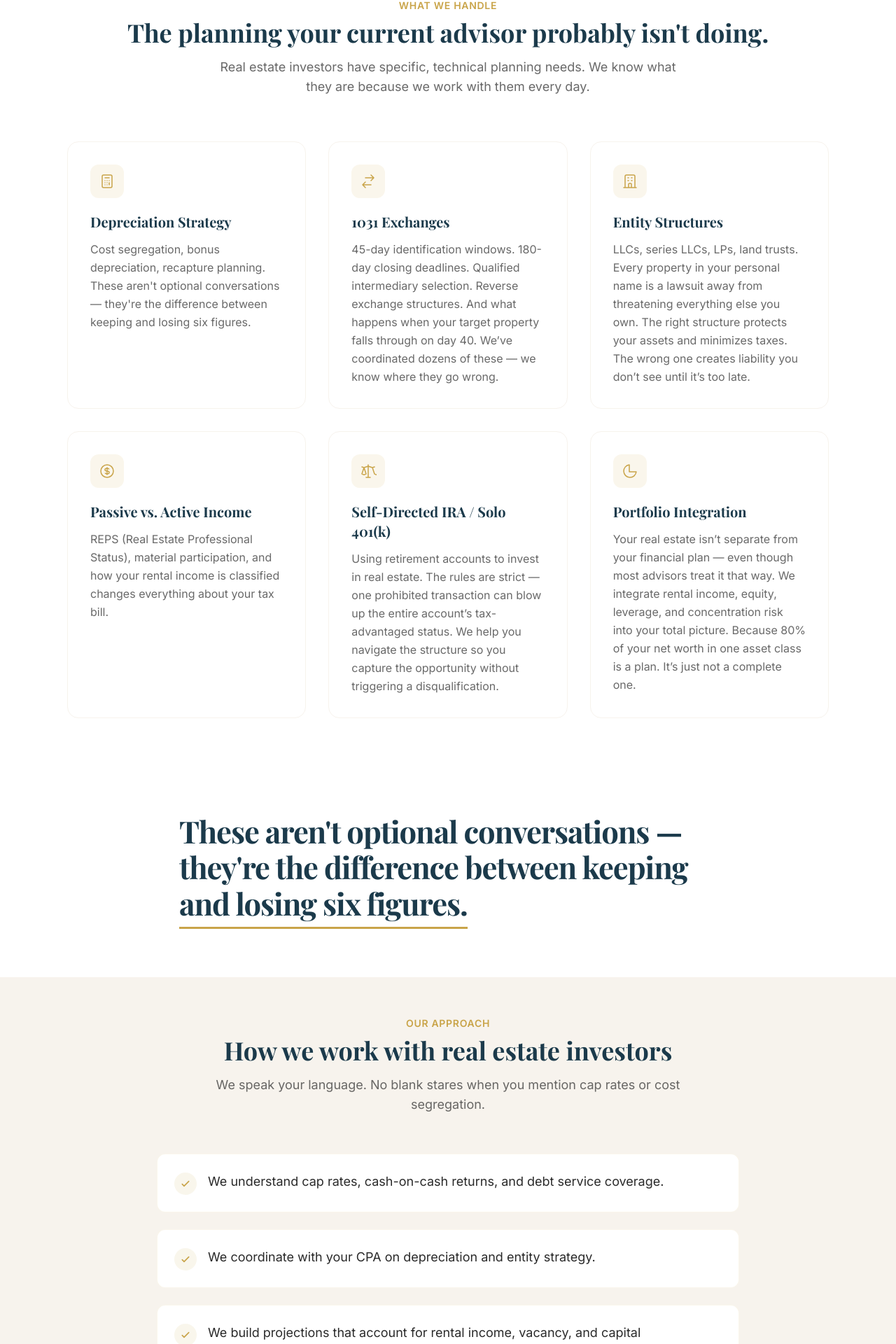
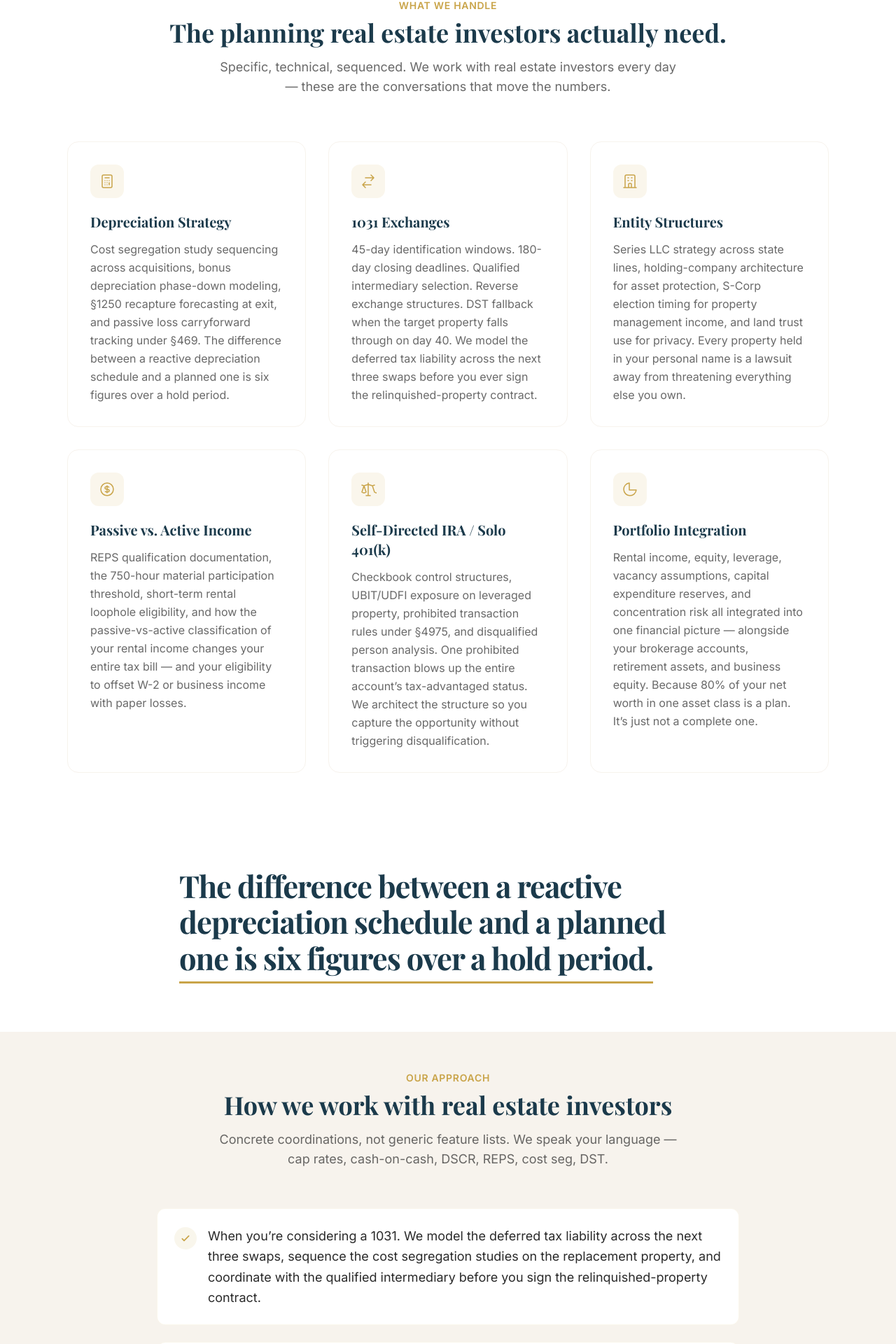
Before and after one commit to jsaint22/wiy-marketing-site, a Next.js app: page /for-real-estate-investors in a window 1280 px wide. Shown: the part 875-2795 px from the top of the page at 70% size. Built offline with nearby package versions, Linux system fonts and the light colour scheme.

Commit message:
copy(/for-real-estate-investors): tactical pain-point cards + pull-quote re-selection + scrub anti-AUM — $142K case study + disclosure preserved verbatim

```diff
--- a/src/app/for-real-estate-investors/page.tsx
+++ b/src/app/for-real-estate-investors/page.tsx
@@ -17,47 +17,47 @@ const painPoints = [
   {
     title: "Depreciation Strategy",
     description:
-      "Cost segregation, bonus depreciation, recapture planning. These aren't optional conversations — they're the difference between keeping and losing six figures.",
+      "Cost segregation study sequencing across acquisitions, bonus depreciation phase-down modeling, §1250 recapture forecasting at exit, and passive loss carryforward tracking under §469. The difference between a reactive depreciation schedule and a planned one is six figures over a hold period.",
     icon: "M9 7h6m0 10v-3m-3 3h.01M9 17h.01M9 14h.01M12 14h.01M15 11h.01M12 11h.01M9 11h.01M7 21h10a2 2 0 002-2V5a2 2 0 00-2-2H7a2 2 0 00-2 2v14a2 2 0 002 2z",
   },
   {
     title: "1031 Exchanges",
     description:
-      "45-day identification windows. 180-day closing deadlines. Qualified intermediary selection. Reverse exchange structures. And what happens when your target property falls through on day 40. We\u2019ve coordinated dozens of these — we know where they go wrong.",
+      "45-day identification windows. 180-day closing deadlines. Qualified intermediary selection. Reverse exchange structures. DST fallback when the target property falls through on day 40. We model the deferred tax liability across the next three swaps before you ever sign the relinquished-property contract.",
     icon: "M8 7h12m0 0l-4-4m4 4l-4 4m0 6H4m0 0l4 4m-4-4l4-4",
   },
   {
     title: "Entity Structures",
     description:
-      "LLCs, series LLCs, LPs, land trusts. Every property in your personal name is a lawsuit away from threatening everything else you own. The right structure protects your assets and minimizes taxes. The wrong one creates liability you don\u2019t see until it\u2019s too late.",
+      "Series LLC strategy across state lines, holding-company architecture for asset protection, S-Corp election timing for property management income, and land trust use for privacy. Every property held in your personal name is a lawsuit away from threatening everything else you own.",
     icon: "M19 21V5a2 2 0 00-2-2H7a2 2 0 00-2 2v16m14 0h2m-2 0h-5m-9 0H3m2 0h5M9 7h1m-1 4h1m4-4h1m-1 4h1m-5 10v-5a1 1 0 011-1h2a1 1 0 011 1v5m-4 0h4",
   },
   {
     title: "Passive vs. Active Income",
     description:
-      "REPS (Real Estate Professional Status), material participation, and how your rental income is classified changes everything about your tax bill.",
+      "REPS qualification documentation, the 750-hour material participation threshold, short-term rental loophole eligibility, and how the passive-vs-active classification of your rental income changes your entire tax bill — and your eligibility to offset W-2 or business income with paper losses.",
     icon: "M12 8c-1.657 0-3 .895-3 2s1.343 2 3 2 3 .895 3 2-1.343 2-3 2m0-8c1.11 0 2.08.402 2.599 1M12 8V7m0 1v8m0 0v1m0-1c-1.11 0-2.08-.402-2.599-1M21 12a9 9 0 11-18 0 9 9 0 0118 0z",
   },
   {
     title: "Self-Directed IRA / Solo 401(k)",
     description:
-      "Using retirement accounts to invest in real estate. The rules are strict — one prohibited transaction can blow up the entire account\u2019s tax-advantaged status. We help you navigate the structure so you capture the opportunity without triggering a disqualification.",
+      "Checkbook control structures, UBIT/UDFI exposure on leveraged property, prohibited transaction rules under §4975, and disqualified person analysis. One prohibited transaction blows up the entire account’s tax-advantaged status. We architect the structure so you capture the opportunity without triggering disqualification.",
     icon: "M3 6l3 1m0 0l-3 9a5.002 5.002 0 006.001 0M6 7l3 9M6 7l6-2m6 2l3-1m-3 1l3 9a5.002 5.002 0 006.001 0M18 7l3 9m-3-9l-6-2m0-2v2m0 16V5m0 16H9m3 0h3",
   },
   {
     title: "Portfolio Integration",
     description:
-      "Your real estate isn\u2019t separate from your financial plan — even though most advisors treat it that way. We integrate rental income, equity, leverage, and concentration risk into your total picture. Because 80% of your net worth in one asset class is a plan. It\u2019s just not a complete one.",
+      "Rental income, equity, leverage, vacancy assumptions, capital expenditure reserves, and concentration risk all integrated into one financial picture — alongside your brokerage accounts, retirement assets, and business equity. Because 80% of your net worth in one asset class is a plan. It’s just not a complete one.",
     icon: "M11 3.055A9.001 9.001 0 1020.945 13H11V3.055z",
   },
 ];
 
 const howWeWork = [
-  "We understand cap rates, cash-on-cash returns, and debt service coverage.",
-  "We coordinate with your CPA on depreciation and entity strategy.",
-  "We build projections that account for rental income, vacancy, and capital expenditures.",
-  "We help you decide: buy another property, or diversify into paper assets?",
-  "Flat fee — we don't charge more because your portfolio grew.",
+  "When you’re considering a 1031. We model the deferred tax liability across the next three swaps, sequence the cost segregation studies on the replacement property, and coordinate with the qualified intermediary before you sign the relinquished-property contract.",
+  "When you cross 750 hours of material participation. We document the REPS qualification, restructure the entity election, and model the passive loss release against your W-2 or business income.",
+  "When your STR generates $200K+/year. We design the entity around it, plan the depreciation timing under the short-term rental rules, and model the eventual exit — whether that’s a sale, a 1031, or a Delaware Statutory Trust roll.",
+  "When you’re weighing another property against the brokerage account. We model both scenarios — leverage, tax impact, liquidity, concentration risk, and your goals — and give you the numbers so you can make the call with confidence.",
+  "Flat fee. One number, set annually. It doesn’t change when you close on another property or when your portfolio value moves.",
 ];
 
 const faqs = [
@@ -79,7 +79,7 @@ const faqs = [
   {
     question: "What does your flat fee include for real estate investors?",
     answer:
-      "Everything. Tax strategy, investment management for your non-real-estate portfolio, 1031 exchange coordination, entity structure review, retirement planning, insurance review, and ongoing advice. One fee. No AUM percentage. No extra charges when you close on a new property.",
+      "Everything. Tax strategy, investment management for your non-real-estate portfolio, 1031 exchange coordination, entity structure review, retirement planning, insurance review, and ongoing advice. One flat fee, set annually. No extra charges when you close on a new property.",
   },
   {
     question: "Can you help me decide between buying more real estate and investing in the market?",
@@ -100,8 +100,8 @@ export default function ForRealEstateInvestorsPage() {
           15-min booking link as default primaryCta. */}
       <CinematicHero
         eyebrow="For Real Estate Investors"
-        headline="Real estate made you wealthy. Now protect it."
-        subhead="Most advisors see real estate as an alternative asset class. We see it as the engine of your financial life — and we plan around it accordingly."
+        headline="Your portfolio is complex. Your planning should match."
+        subhead="You’ve built positions in LTRs, syndications, maybe some STR or commercial. You have a CPA who files and a brokerage account no one is integrating. What you don’t have is one advisor coordinating the tax strategy, entity structure, estate plan, and exit timing across every property."
         primaryCta={{
           label: "Book your 15-minute intro call",
           href: "https://links.wealthinyourself.com/widget/bookings/wiy-15-min-call",
@@ -114,8 +114,8 @@ export default function ForRealEstateInvestorsPage() {
         <div className="max-w-6xl mx-auto px-4 sm:px-6 lg:px-8">
           <SectionHeading
             eyebrow="What We Handle"
-            title="The planning your current advisor probably isn't doing."
-            subtitle="Real estate investors have specific, technical planning needs. We know what they are because we work with them every day."
+            title="The planning real estate investors actually need."
+            subtitle="Specific, technical, sequenced. We work with real estate investors every day — these are the conversations that move the numbers."
           />
 
           <div className="mt-16 grid gap-8 sm:grid-cols-2 lg:grid-cols-3">
@@ -153,7 +153,7 @@ export default function ForRealEstateInvestorsPage() {
 
       {/* Editorial pull-quote — verbatim from Depreciation Strategy pain-point card */}
       <EditorialPullQuote>
-        These aren&apos;t optional conversations — they&apos;re the difference between keeping and losing six figures.
+        The difference between a reactive depreciation schedule and a planned one is six figures over a hold period.
       </EditorialPullQuote>
 
       {/* How We Work */}
@@ -162,7 +162,7 @@ export default function ForRealEstateInvestorsPage() {
           <SectionHeading
             eyebrow="Our Approach"
             title="How we work with real estate investors"
-            subtitle="We speak your language. No blank stares when you mention cap rates or cost segregation."
+            subtitle="Concrete coordinations, not generic feature lists. We speak your language — cap rates, cash-on-cash, DSCR, REPS, cost seg, DST."
           />
 
           <div className="mt-14 space-y-6">
@@ -197,7 +197,7 @@ export default function ForRealEstateInvestorsPage() {
 
       {/* Editorial pull-quote — verbatim from Entity Structures pain-point card */}
       <EditorialPullQuote>
-        Every property in your personal name is a lawsuit away from threatening everything else you own.
+        Every property held in your personal name is a lawsuit away from threatening everything else you own.
       </EditorialPullQuote>
 
       {/* BiggerPockets Featured Financial Advisor Badge */}
@@ -272,7 +272,7 @@ export default function ForRealEstateInvestorsPage() {
 
       {/* CTA */}
       <CTASection
-        headline="Your portfolio deserves more than a generic financial plan."
+        headline="Your portfolio deserves planning that fits it."
         subtext="Book a 15-minute intro call. We'll talk about your properties, your goals, and whether we're the right fit."
       />
     </main>
```
